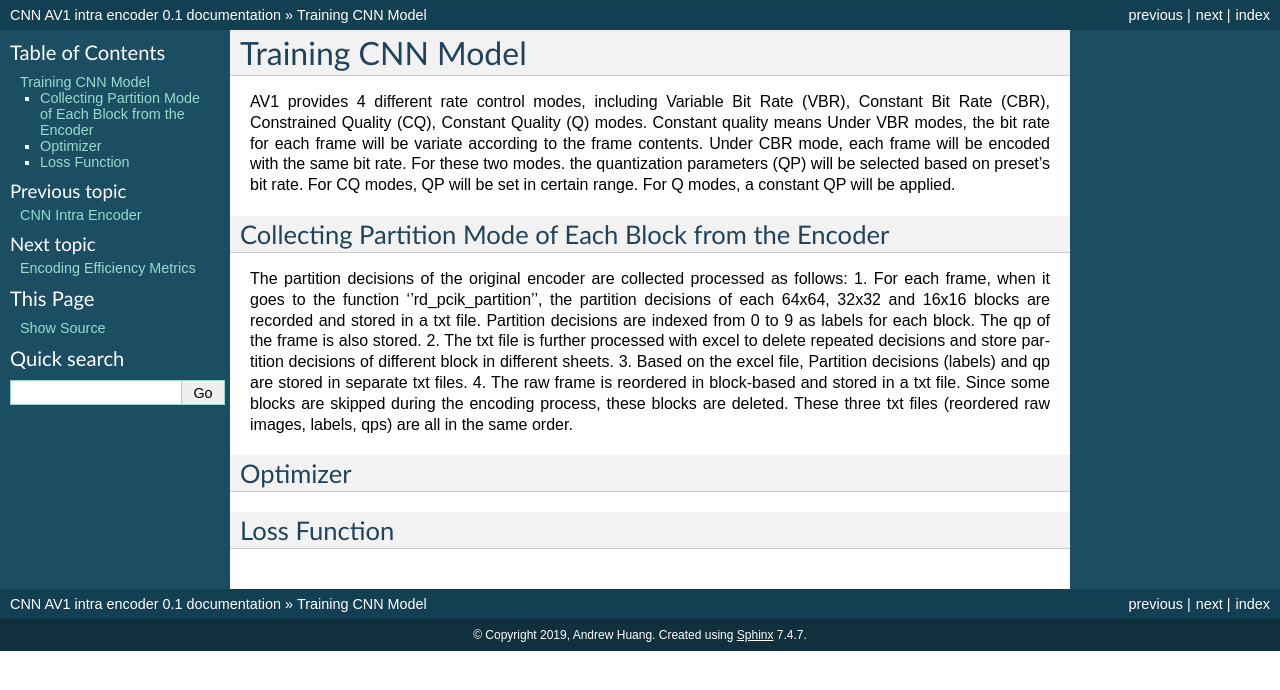
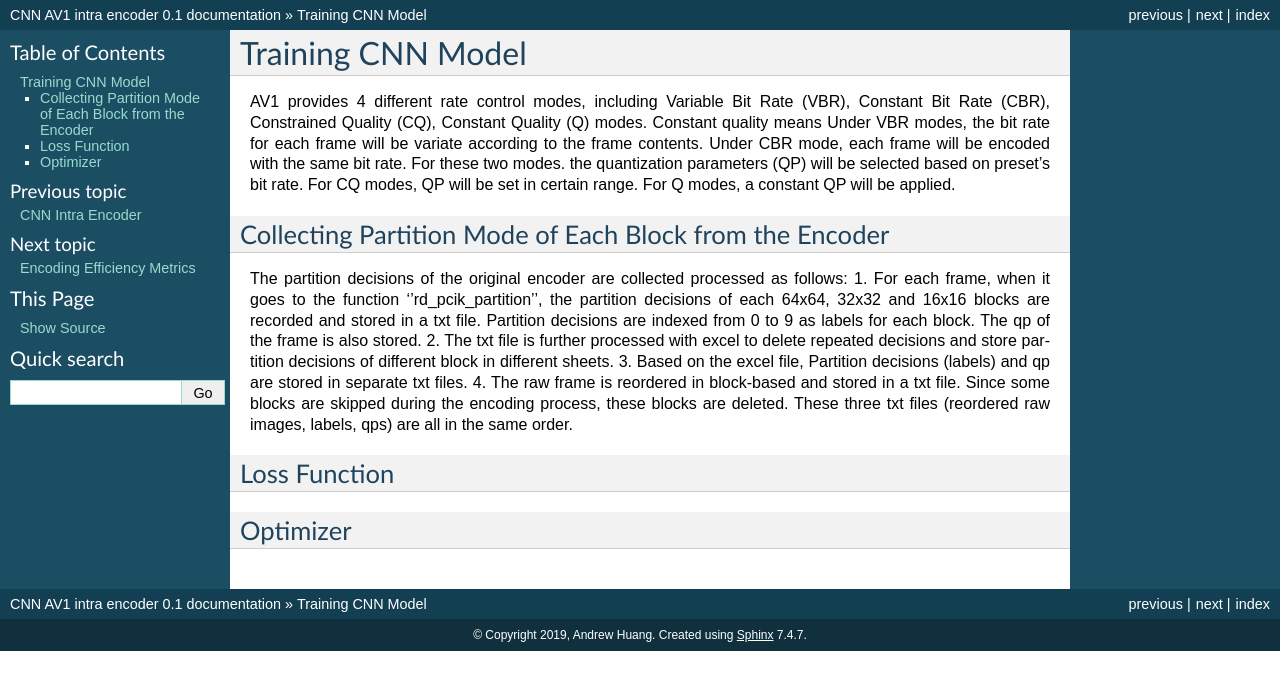
Before and after one commit to epadam/CNN-AV1-intra-encoder, a Sphinx documentation site: the page built from source/training.rst, in a window 1280 px wide. Shown: the top 690 px of the page. Built offline with Sphinx 7.4.7, drawn with Linux system fonts in a browser that asks for light colours.

```diff
--- a/source/training.rst
+++ b/source/training.rst
@@ -20,10 +20,10 @@ The partition decisions of the original encoder are collected processed as follo
 These three txt files (reordered raw images, labels, qps) are all in the same order.
 
 ===============
-Optimizer
+Loss Function
 ===============
 
 
 ===============
-Loss Function
+Optimizer
 ===============
```
